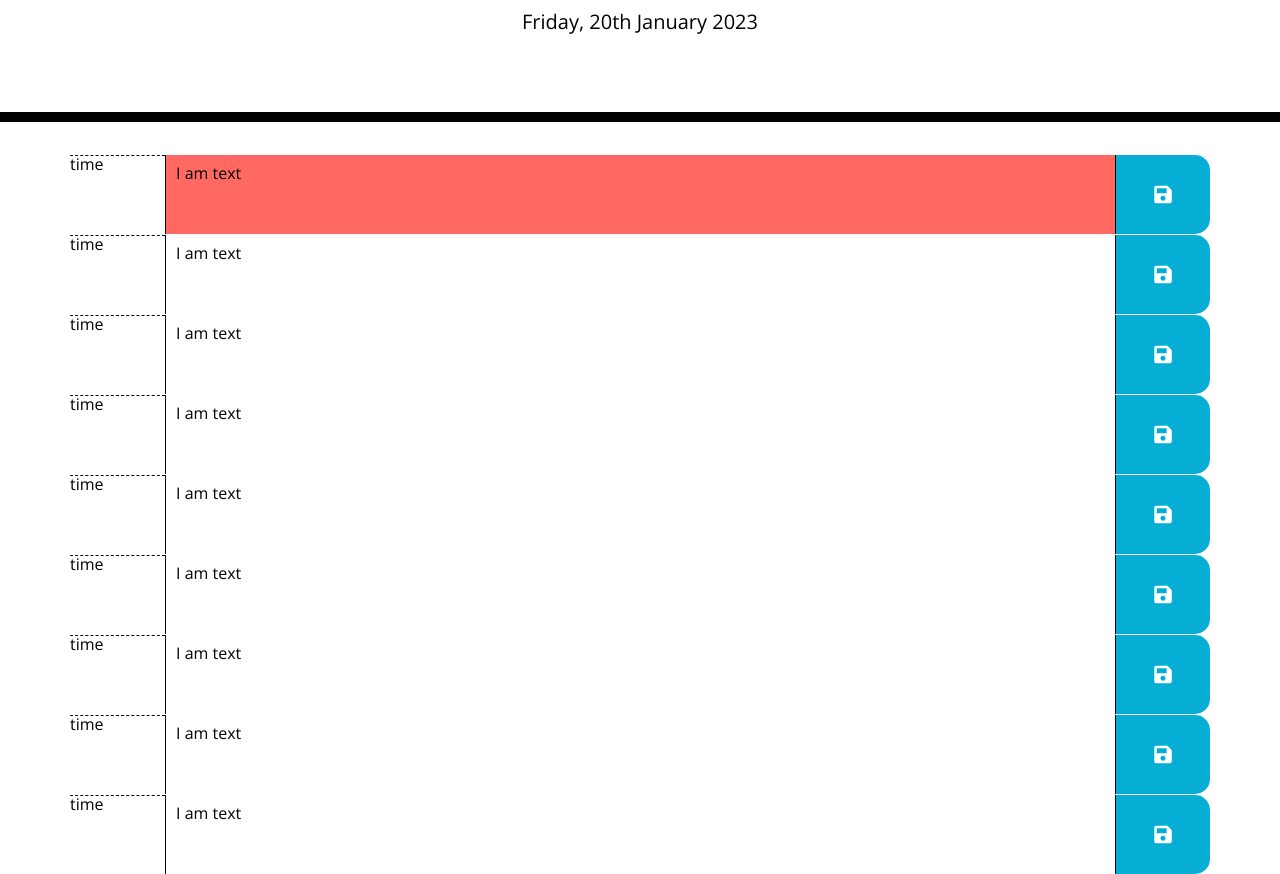
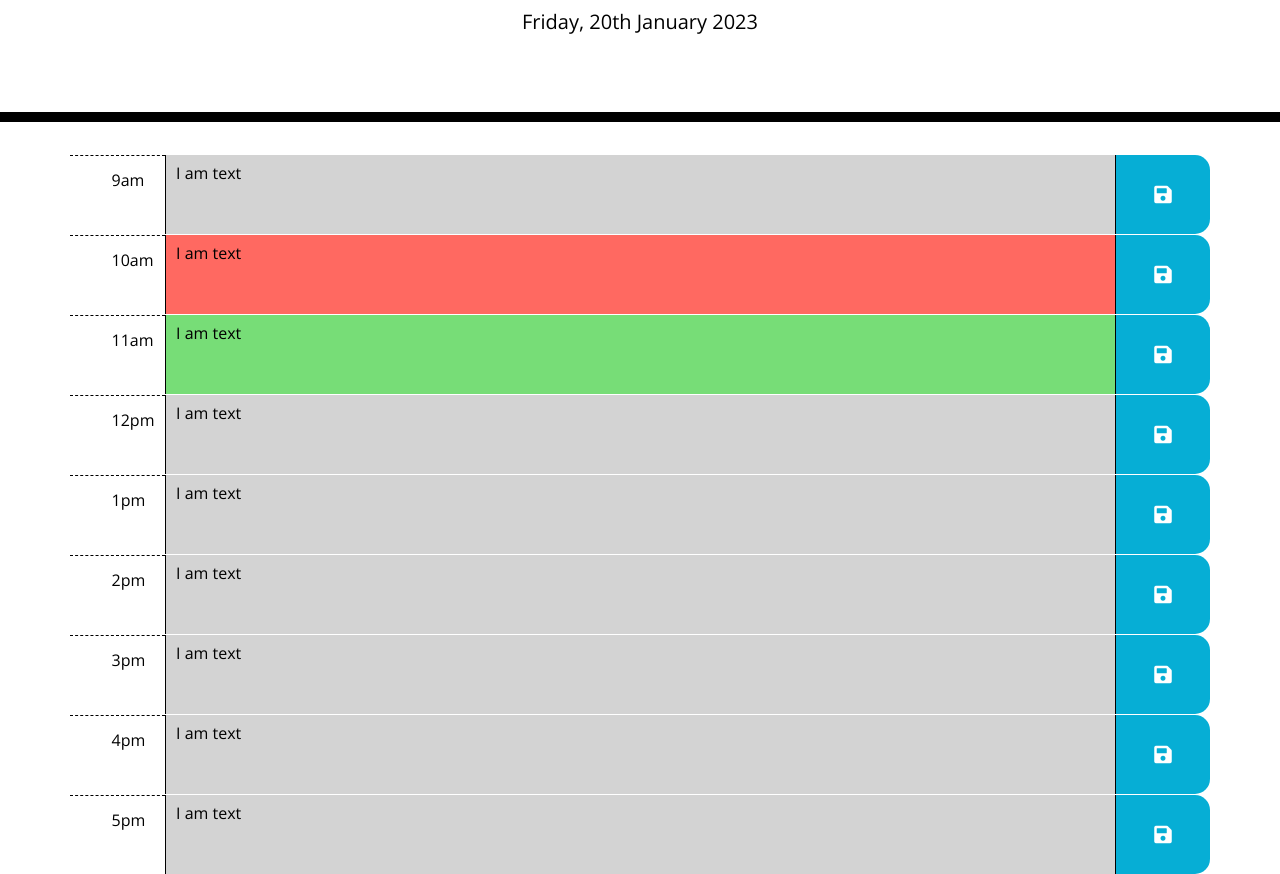
Before and after one commit to codenamehaylz/Work-Day-Scheduler, a plain HTML site: page index.html in a window 1280 px wide. Shown: the part 182-1056 px from the top of the page. Drawn offline with nearby package versions, Linux system fonts and the light colour scheme.

Commit message:
function to check timeblock against current time, save button event

```diff
--- a/assets/script.js
+++ b/assets/script.js
@@ -1,2 +1,56 @@
+var saveBtn = $('.saveBtn i');
+var currentTime = moment().hour();
+console.log(currentTime);
+
+//puts the current date in the header
 var today = moment();
 $('#currentDay').text(today.format("dddd, Do MMMM YYYY"));
+
+//targets all rows and checks the current time against each
+$('.time-block').each(function(){
+    var timeblockHour = (parseInt($(this).attr("id")));
+    if (timeblockHour === currentTime){
+        $(this).children('.description').addClass("present");
+    } else if (timeblockHour < currentTime){
+        $(this).children('.description').addClass("past");
+    } else if (timeblockHour > currentTime){
+        $(this).children('.description').addClass("future");
+    }
+})
+
+//function for saving text to local storage
+
+function saveText(){
+
+}
+
+//on click event for save button, calls save function
+saveBtn.on("click", function(){
+    console.log("You clicked the save button");
+})
+
+
+
+
+
+
+
+
+
+
+//! CREATING TIMEBLOCKS DYNAMICALLY
+
+
+//function to create timeblocks
+// var createTimeblock = function(){
+//     var timeblock = $('<div class=row time-block"><div class="col col-1 hour">' + hour + '</div><div class="col col-10"><textarea>I am text</textarea></div><button class="col col-1 saveBtn"><i class="fa fa-save"></i></button>');
+//     if (hour === currentTime)
+//     container.append(timeblock);
+// }
+
+//for loop creates timeblocks for each hour from 9am-5pm
+// for (var i=9; i<18; i++){
+//     var hour = moment(i, 'H').format('hA');
+//     console.log(hour);
+//     createTimeblock();
+// }
--- a/assets/style.css
+++ b/assets/style.css
@@ -76,8 +76,9 @@ textarea {
   transition: all 0.3s ease-in-out;
 }
 
-i {
+.saveBtn i {
   font-size: 20px;
+  cursor: pointer;
 }
 
 .col {
--- a/index.html
+++ b/index.html
@@ -30,99 +30,108 @@
     </header>
     <div class="container">
       <!-- Timeblocks go here -->
-      <div class="row">
+      <!--9am-->
+      <div class="row time-block" id="9">
         <div class="col col-1 hour">
-          <p>time</p>
+          9am
         </div>
-        <div class="col col-10 present">
+        <div class="col col-10 description">
           <textarea>I am text</textarea>
         </div>
         <div class="col col-1 saveBtn">
           <i class="fa fa-save"></i>
         </div>
       </div>
-      <div class="row">
+      <!--10am-->
+      <div class="row time-block" id="20">
         <div class="col col-1 hour">
-          <p>time</p>
+          10am
         </div>
-        <div class="col col-10">
+        <div class="col col-10 description">
           <textarea>I am text</textarea>
         </div>
         <div class="col col-1 saveBtn">
           <i class="fa fa-save"></i>
         </div>
       </div>
-      <div class="row">
+      <!--11am-->
+      <div class="row time-block" id="21">
         <div class="col col-1 hour">
-          <p>time</p>
+          11am
         </div>
-        <div class="col col-10">
+        <div class="col col-10 description">
           <textarea>I am text</textarea>
         </div>
         <div class="col col-1 saveBtn">
           <i class="fa fa-save"></i>
         </div>
       </div>
-      <div class="row">
+      <!--12pm-->
+      <div class="row time-block" id="12">
         <div class="col col-1 hour">
-          <p>time</p>
+          12pm
         </div>
-        <div class="col col-10">
+        <div class="col col-10 description">
           <textarea>I am text</textarea>
         </div>
         <div class="col col-1 saveBtn">
           <i class="fa fa-save"></i>
         </div>
       </div>
-      <div class="row">
+      <!--1pm-->
+      <div class="row time-block" id="13">
         <div class="col col-1 hour">
-          <p>time</p>
+          1pm
         </div>
-        <div class="col col-10">
+        <div class="col col-10 description">
           <textarea>I am text</textarea>
         </div>
         <div class="col col-1 saveBtn">
           <i class="fa fa-save"></i>
         </div>
       </div>
-      <div class="row">
+      <!--2pm-->
+      <div class="row time-block" id="14">
         <div class="col col-1 hour">
-          <p>time</p>
+          2pm
         </div>
-        <div class="col col-10">
+        <div class="col col-10 description">
           <textarea>I am text</textarea>
         </div>
         <div class="col col-1 saveBtn">
           <i class="fa fa-save"></i>
         </div>
       </div>
-      <div class="row">
+      <!--3pm-->
+      <div class="row time-block" id="15">
         <div class="col col-1 hour">
-          <p>time</p>
+          3pm
         </div>
-        <div class="col col-10">
+        <div class="col col-10 description">
           <textarea>I am text</textarea>
         </div>
         <div class="col col-1 saveBtn">
           <i class="fa fa-save"></i>
         </div>
       </div>
-      <div class="row">
+      <!--4pm-->
+      <div class="row time-block" id="16">
         <div class="col col-1 hour">
-          <p>time</p>
+          4pm
         </div>
-        <div class="col col-10">
+        <div class="col col-10 description">
           <textarea>I am text</textarea>
         </div>
         <div class="col col-1 saveBtn">
           <i class="fa fa-save"></i>
         </div>
       </div>
-      <div class="row">
+      <!--5pm-->
+      <div class="row time-block" id="17">
         <div class="col col-1 hour">
-          <p>time</p>
+          5pm
         </div>
-        <div class="col col-10">
+        <div class="col col-10 description">
           <textarea>I am text</textarea>
         </div>
         <div class="col col-1 saveBtn">
```
